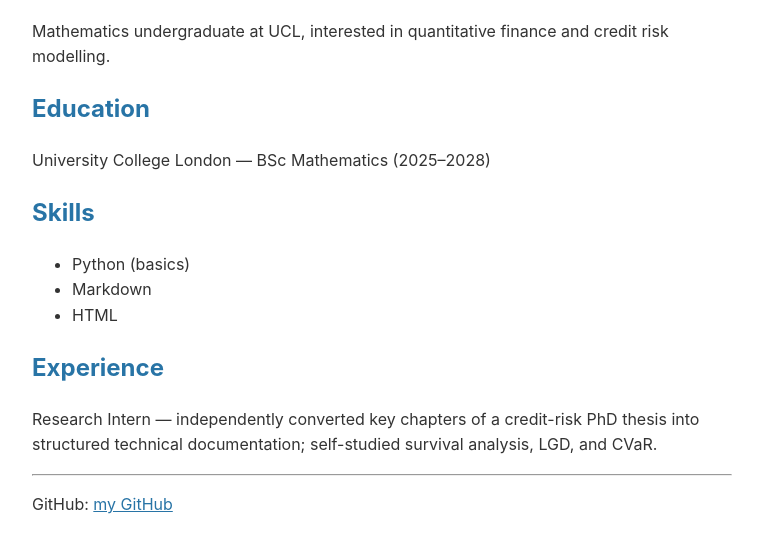
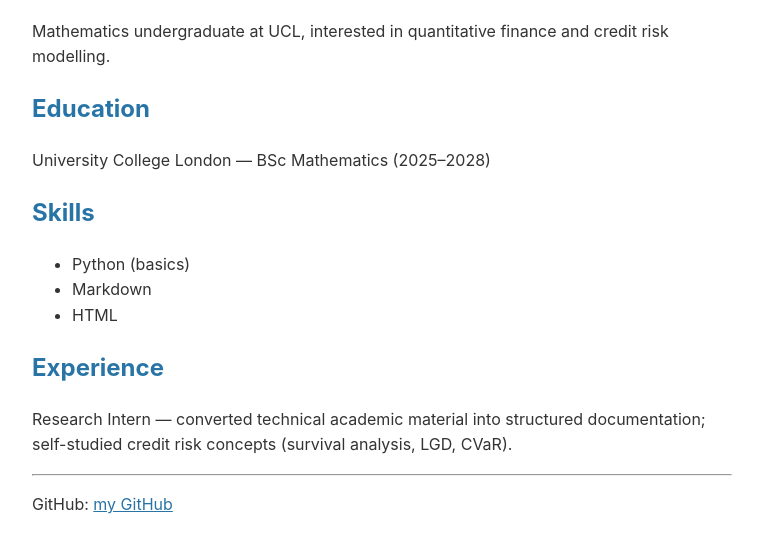
Before and after one commit to shannnna24-hue/shannnna24-hue.github.io, a plain HTML site: page index.html in a window 1280 px wide. Shown: the part 107-660 px from the top of the page, without its empty margins (258-1021 px from the left). Drawn offline with Linux system fonts and the light colour scheme.

Commit message:
Update index.html

```diff
--- a/index.html
+++ b/index.html
@@ -36,7 +36,7 @@
     </ul>
 
     <h2>Experience</h2>
-    <p>Research Intern — independently converted key chapters of a credit-risk PhD thesis into structured technical documentation; self-studied survival analysis, LGD, and CVaR.</p>
+    <p>Research Intern — converted technical academic material into structured documentation; self-studied credit risk concepts (survival analysis, LGD, CVaR).</p>
 
     <hr>
     <p>GitHub: <a href="https://github.com/shannnna24-hue">my GitHub</a></p>
```
